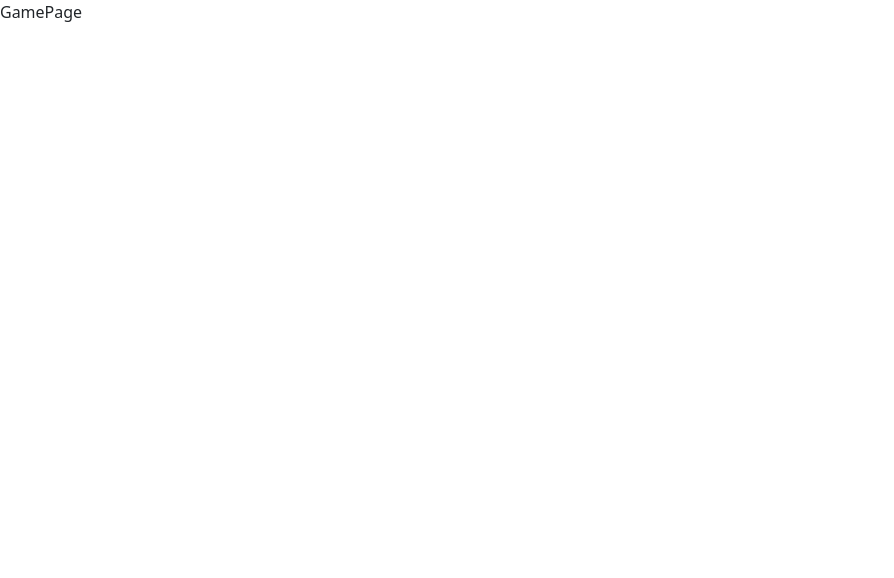
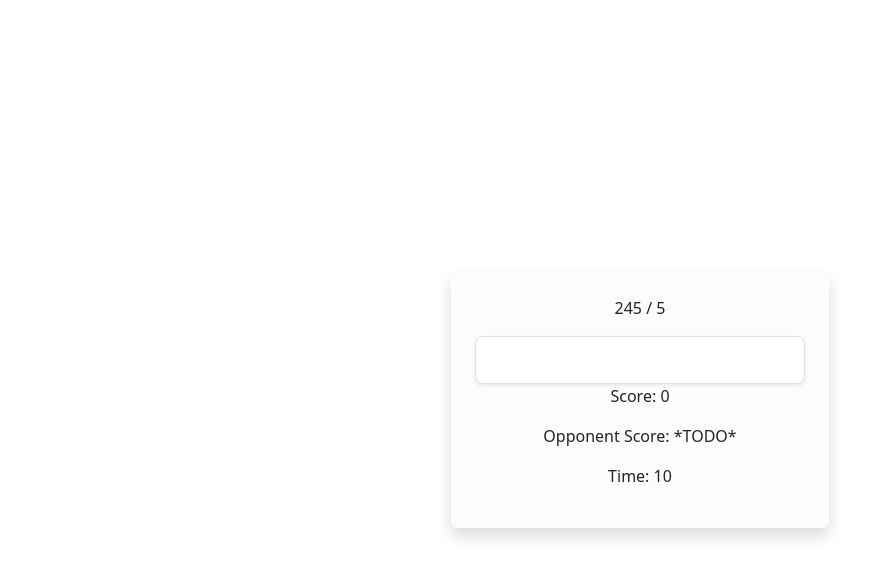
Before and after one commit to justinr25/arithmetic-battle, a React (Vite) app: page /game/1 in a window 1280 px wide. Shown: the top 578 px of the page, without its empty margins (0-894 px from the left). Built offline with nearby package versions, Linux system fonts and the light colour scheme.

Commit message:
Complete local gameplay loop, input validation, and results layout

```diff
--- a/src/index.css
+++ b/src/index.css
@@ -13,3 +13,15 @@
 .animate-fade-in {
   animation: fadeIn 0.3s ease-out forwards;
 }
+
+/* Hide spin arrows in Chrome, Safari, Edge, and Opera */
+input::-webkit-outer-spin-button,
+input::-webkit-inner-spin-button {
+  -webkit-appearance: none;
+  margin: 0;
+}
+
+/* Hide spin arrows in Firefox */
+input[type="number"] {
+  -moz-appearance: textfield;
+}
--- a/src/pages/GamePage.tsx
+++ b/src/pages/GamePage.tsx
@@ -1,5 +1,74 @@
+import { useEffect, useState } from "react"
+import { useParams, useNavigate } from "react-router"
+import { generateProblem } from "../lib/problems"
+import type { Problem } from "../lib/gameTypes"
+
 export default function GamePage() {
+    const { roomId } = useParams<{ roomId: string}>()
+    const navigate = useNavigate()
+
+    const [problemIndex, setProblemIndex] = useState<number>(0)
+    const [score, setScore] = useState<number>(0)
+    const [inputValue, setInputValue] = useState<string>('')
+    const [timeLeft, setTimeLeft] = useState<number>(15)
+
+
+    // Hard coded for now, will need to retrive from Firestore
+    // TODO: Retrieve seed from Firestore
+    const seed: number = 12345
+
+    const currentProblem: Problem = generateProblem(seed, problemIndex)
+
+    // Core Timer Loop (Runs once on mount, purely decrements time)
+    useEffect(() => {
+        const timer = setInterval(() => {
+            setTimeLeft((prev) => Math.max(0, prev - 1))
+        }, 1000)
+
+        return () => clearInterval(timer)
+    }, [])
+
+    // Game Over Trigger (Listens for timeLeft to hit 0 and handles navigation with the LATEST score)
+    useEffect(() => {
+        if (timeLeft === 0) {
+            // TODO: don't pass in score, use Firestore
+            navigate(`/results/${roomId}`, { state: { finalScore: score } })
+        }
+    }, [timeLeft, score, roomId, navigate])
+    const handleInputValueChange = (value: string) => {
+        // Restrict input strictly to digits 0-9 (allow clearing with empty string)
+        if (value !== "" && !/^[0-9]*$/.test(value)) return;
+
+        setInputValue(value)
+
+        const numValue = Number(value)
+        if (isNaN(numValue)) return
+
+        if (numValue === currentProblem.answer) {
+            setScore(score + 1)
+            setProblemIndex(problemIndex + 1)
+            setInputValue('')
+        }
+    }
+
     return (
-        <div>GamePage</div>
+        <div className="container d-flex justify-content-center align-items-center min-vh-100">
+            <div className="card shadow p-4 text-center border-0 bg-light-subtle">
+                <p>{currentProblem.a} {currentProblem.op} {currentProblem.b}</p>
+                <input
+                    type="text"
+                    inputMode="numeric"
+                    pattern="[0-9]*"
+                    autoComplete="off"
+                    className="form-control form-control-lg text-center shadow-sm"
+                    value={inputValue}
+                    onChange={(e) => handleInputValueChange(e.target.value)}
+                />
+                <p>Score: {score}</p>
+                {/* TODO: Add opponent's score */}
+                <p>Opponent Score: *TODO*</p>
+                <p>Time: {timeLeft}</p>
+            </div>
+        </div>
     )
 }
--- a/src/pages/HomePage.tsx
+++ b/src/pages/HomePage.tsx
@@ -1,11 +1,12 @@
 import { useState } from 'react'
-import { useNavigate } from 'react-router-dom'
+import { useNavigate } from 'react-router'
 import NameInput from '../components/NameInput'
 
 export default function HomePage() {
   const [name, setName] = useState<string>('')
   const navigate = useNavigate()
 
+//   TODO: Create room in database, get actual room ID from DB
   const handleCreateRoom = async () => {
     console.log("Creating room in database...")
     const roomId = "ABC123"
--- a/src/pages/ResultsPage.tsx
+++ b/src/pages/ResultsPage.tsx
@@ -1,5 +1,27 @@
+import { useNavigate, useLocation } from "react-router"
+
 export default function ResultsPage() {
+    const location = useLocation()
+    const navigate = useNavigate()
+
+    const finalScore = location.state?.finalScore ?? 0
+
     return (
-        <div>ResultsPage</div>
+        <div className="container d-flex justify-content-center align-items-center min-vh-100">
+            <div className="card shadow p-4 text-center border-0 bg-light-subtle">
+                <h1 className="text-primary mb-3 fw-bold">
+                    Results
+                </h1>
+                <p className="display-6 fw-bold">{finalScore}</p>
+                <p className="text-muted small mb-4">Your score</p>
+                <button
+                    className="btn btn-primary btn-lg shadow-sm w-100 fw-semibold"
+                    onClick={() => navigate('/')}
+                >
+                    <i className="bi bi-house-door-fill me-2"></i>
+                    Back to Home
+                </button>
+            </div>
+        </div>
     )
 }
--- a/src/pages/RoomPage.tsx
+++ b/src/pages/RoomPage.tsx
@@ -1,5 +1,25 @@
+import { useNavigate, useParams } from "react-router"
+
 export default function RoomPage() {
+    const { roomId } = useParams<{ roomId: string }>();
+    const navigate = useNavigate();
+
+    const handleStartGame = () => {
+        console.log("Starting game...");
+        navigate(`/game/${roomId}`);
+    }
+
     return (
-        <div>RoomPage</div>
+        <div className="container d-flex justify-content-center align-items-center min-vh-100">
+            <div className="card shadow p-4 text-center border-0 bg-light-subtle">
+                <button
+                    className="btn btn-success btn-lg shadow-sm w-100 fw-semibold"
+                    onClick={handleStartGame}
+                >
+                    <i className="bi bi-play-fill me-2"></i>
+                    Start Game
+                </button>
+            </div>
+        </div>
     )
 }
```
